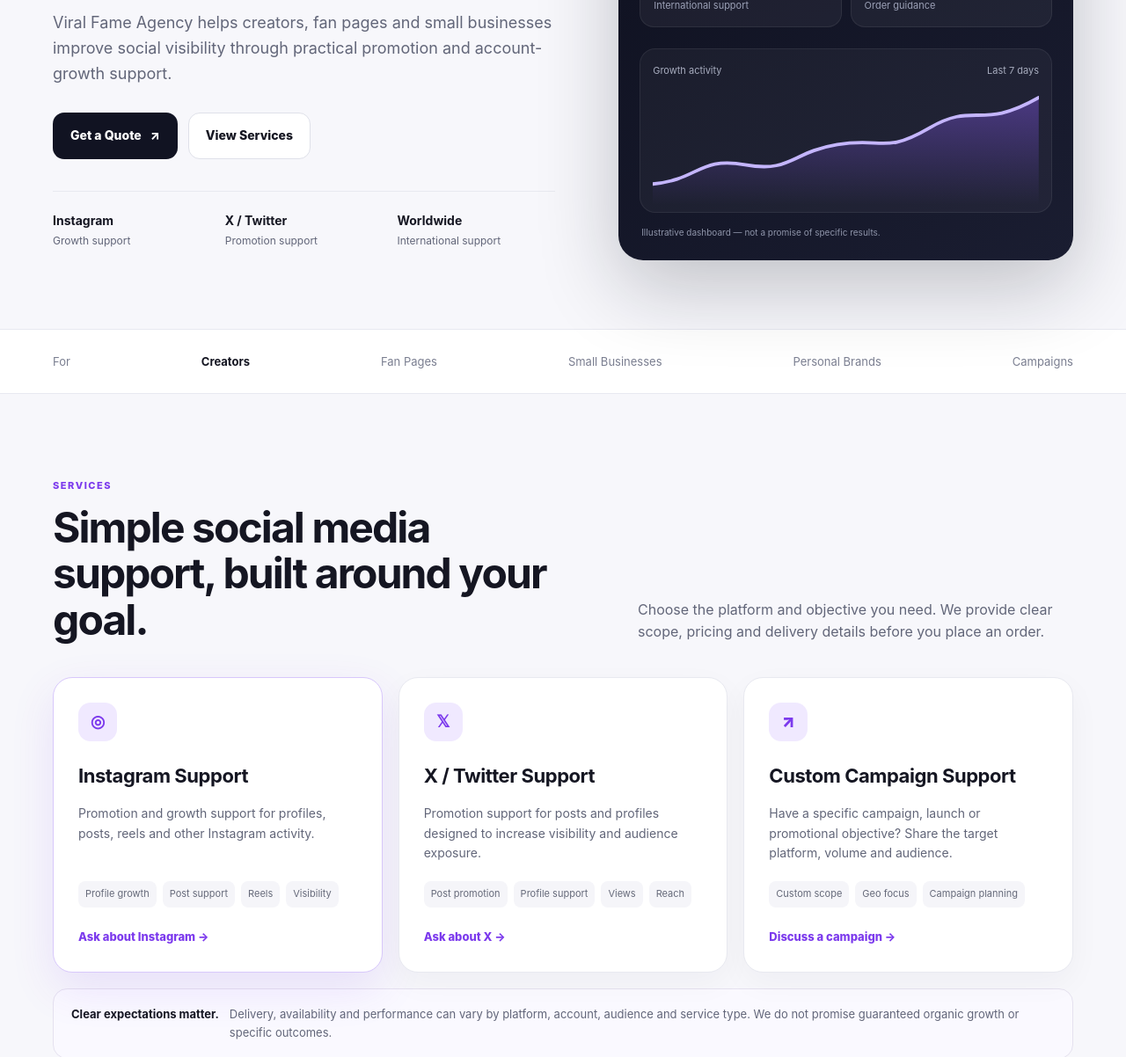
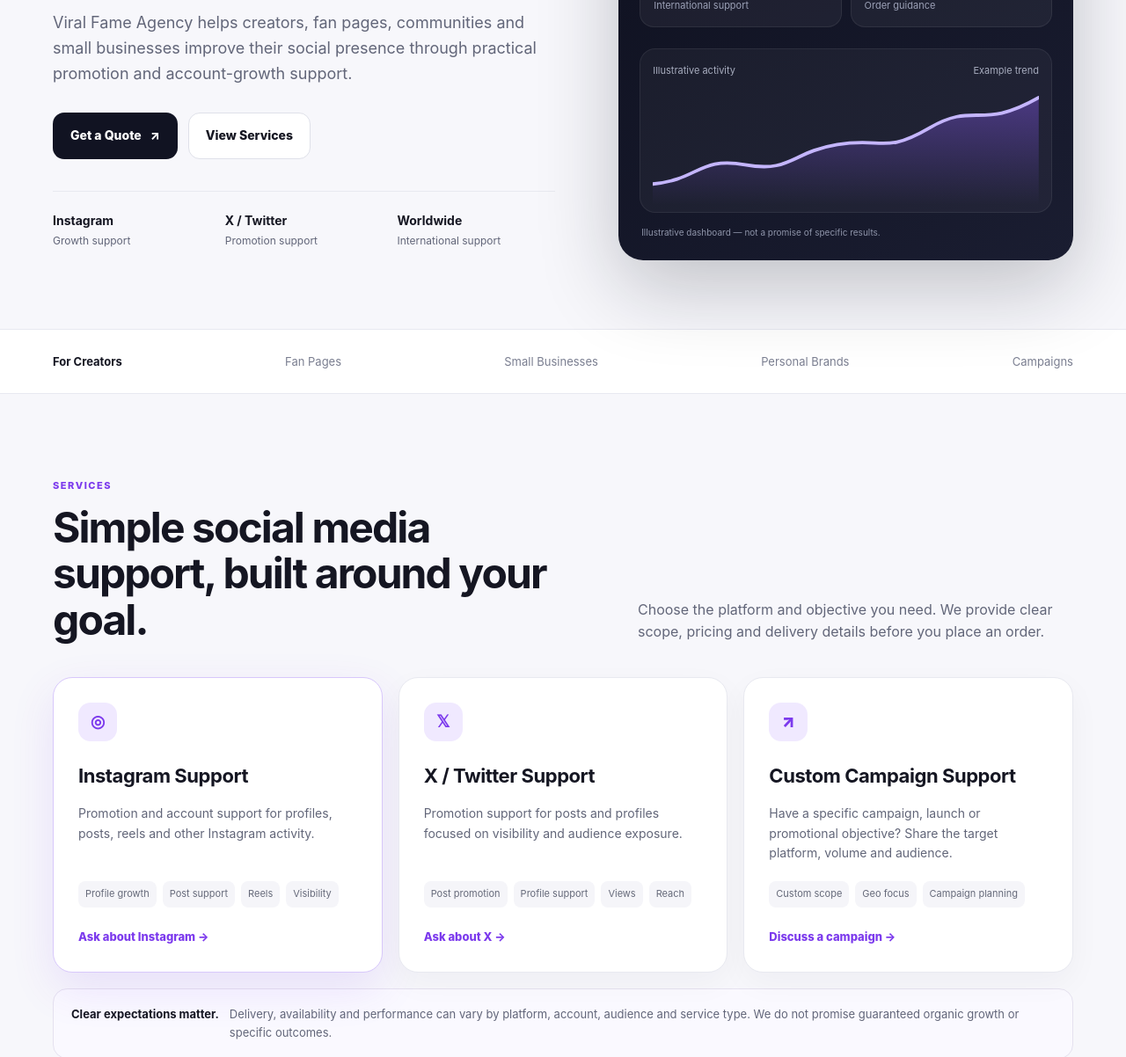
Before and after one commit to viralfameagency/viral-fame-agency, a plain HTML site: page index.html in a window 1280 px wide. Shown: the part 447-1649 px from the top of the page at 88% size. Drawn offline with Linux system fonts and the light colour scheme.

Commit message:
Update index.html

```diff
--- a/index.html
+++ b/index.html
@@ -35,7 +35,7 @@
       <div class="hero-copy">
         <div class="eyebrow"><span class="dot"></span> Social media support for creators & brands</div>
         <h1>Build a stronger social presence on <span>Instagram & X.</span></h1>
-        <p class="hero-text">Viral Fame Agency helps creators, fan pages and small businesses improve social visibility through practical promotion and account-growth support.</p>
+        <p class="hero-text">Viral Fame Agency helps creators, fan pages, communities and small businesses improve their social presence through practical promotion and account-growth support.</p>
         <div class="hero-actions">
           <a class="btn btn-primary" href="https://www.instagram.com/growbyaayu/" target="_blank" rel="noopener noreferrer">Get a Quote <span>↗</span></a>
           <a class="btn btn-secondary" href="#services">View Services</a>
@@ -53,7 +53,7 @@
             <span class="mini-label">CAMPAIGN OVERVIEW</span>
             <strong>Social Growth</strong>
           </div>
-          <span class="status">ACTIVE</span>
+          <span class="status">DEMO</span>
         </div>
         <div class="metric-grid">
           <div class="metric"><span>Platform</span><strong>Instagram</strong><em>Visibility</em></div>
@@ -62,7 +62,7 @@
           <div class="metric"><span>Support</span><strong>1:1</strong><em>Order guidance</em></div>
         </div>
         <div class="chart">
-          <div class="chart-header"><span>Growth activity</span><span>Last 7 days</span></div>
+          <div class="chart-header"><span>Illustrative activity</span><span>Example trend</span></div>
           <svg viewBox="0 0 460 150" role="img" aria-label="Illustrative upward trend chart">
             <defs>
               <linearGradient id="area" x1="0" x2="0" y1="0" y2="1">
@@ -80,7 +80,7 @@
 
     <section class="strip">
       <div class="container strip-inner">
-        <span>For</span><strong>Creators</strong><span>Fan Pages</span><span>Small Businesses</span><span>Personal Brands</span><span>Campaigns</span>
+        <strong>For Creators</strong><span>Fan Pages</span><span>Small Businesses</span><span>Personal Brands</span><span>Campaigns</span>
       </div>
     </section>
 
@@ -97,7 +97,7 @@
         <article class="service-card featured">
           <div class="service-icon">◎</div>
           <h3>Instagram Support</h3>
-          <p>Promotion and growth support for profiles, posts, reels and other Instagram activity.</p>
+          <p>Promotion and account support for profiles, posts, reels and other Instagram activity.</p>
           <div class="service-tags"><span>Profile growth</span><span>Post support</span><span>Reels</span><span>Visibility</span></div>
           <a href="https://www.instagram.com/growbyaayu/" target="_blank" rel="noopener noreferrer">Ask about Instagram →</a>
         </article>
@@ -105,7 +105,7 @@
         <article class="service-card">
           <div class="service-icon">𝕏</div>
           <h3>X / Twitter Support</h3>
-          <p>Promotion support for posts and profiles designed to increase visibility and audience exposure.</p>
+          <p>Promotion support for posts and profiles focused on visibility and audience exposure.</p>
           <div class="service-tags"><span>Post promotion</span><span>Profile support</span><span>Views</span><span>Reach</span></div>
           <a href="https://www.instagram.com/growbyaayu/" target="_blank" rel="noopener noreferrer">Ask about X →</a>
         </article>
@@ -174,7 +174,7 @@
 
   <footer class="footer">
     <div class="container footer-grid">
-      <div><div class="brand footer-brand"><span class="brand-mark">VF</span><span>Viral Fame <small>AGENCY</small></span></div><p>Independent social media marketing and growth support for creators, fan pages and small businesses.</p></div>
+      <div><div class="brand footer-brand"><span class="brand-mark">VF</span><span>Viral Fame <small>AGENCY</small></span></div><p>Independent social media marketing and promotion support for creators, fan pages, communities and small businesses worldwide.</p></div>
       <div><h4>Navigate</h4><a href="#services">Services</a><a href="#how-it-works">How It Works</a><a href="#faq">FAQ</a></div>
       <div><h4>Legal</h4><a href="privacy.html">Privacy Policy</a><a href="terms.html">Terms of Service</a></div>
       <div><h4>Contact</h4><a href="https://www.instagram.com/growbyaayu/" target="_blank" rel="noopener noreferrer">Instagram DM</a><span>Response via Instagram</span></div>
```
